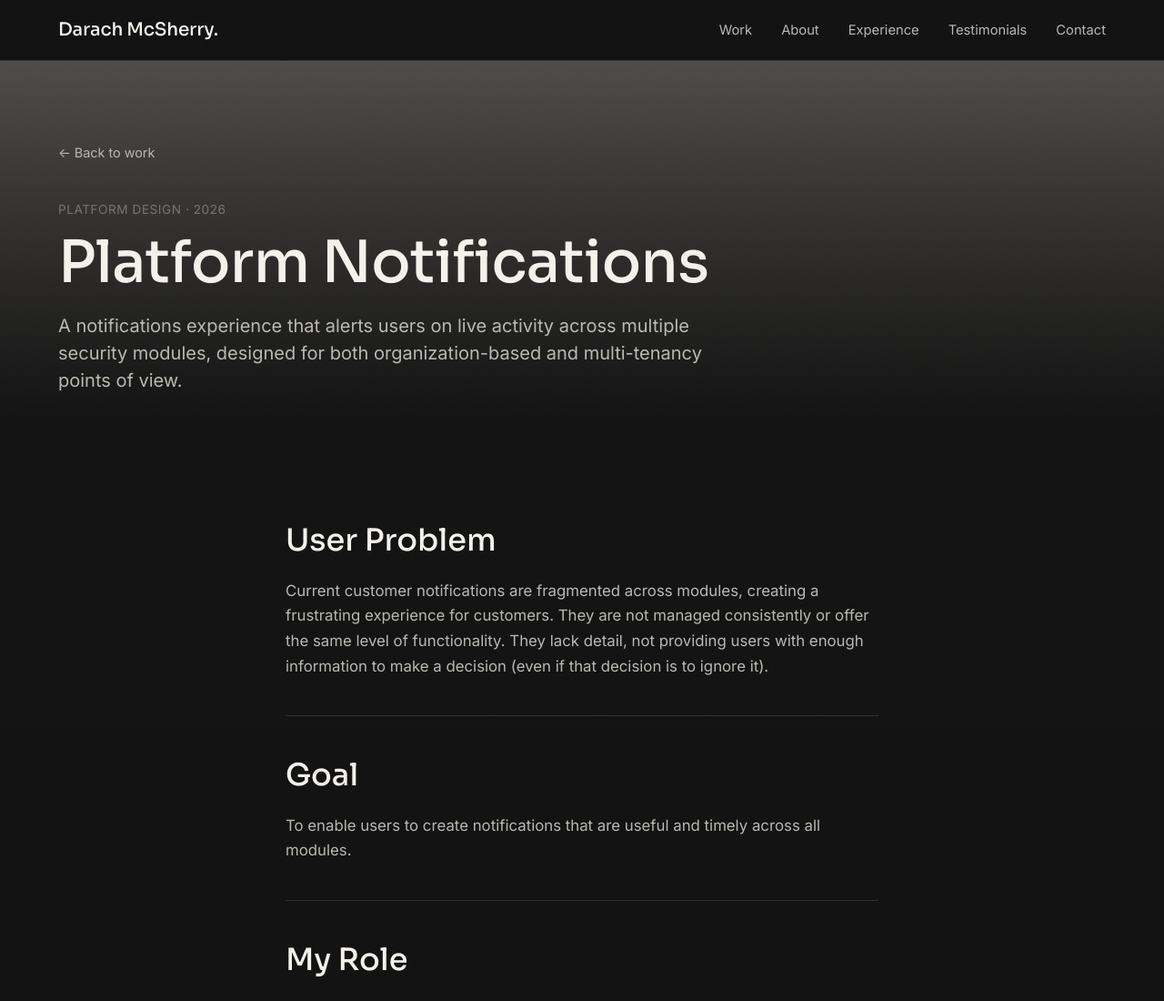
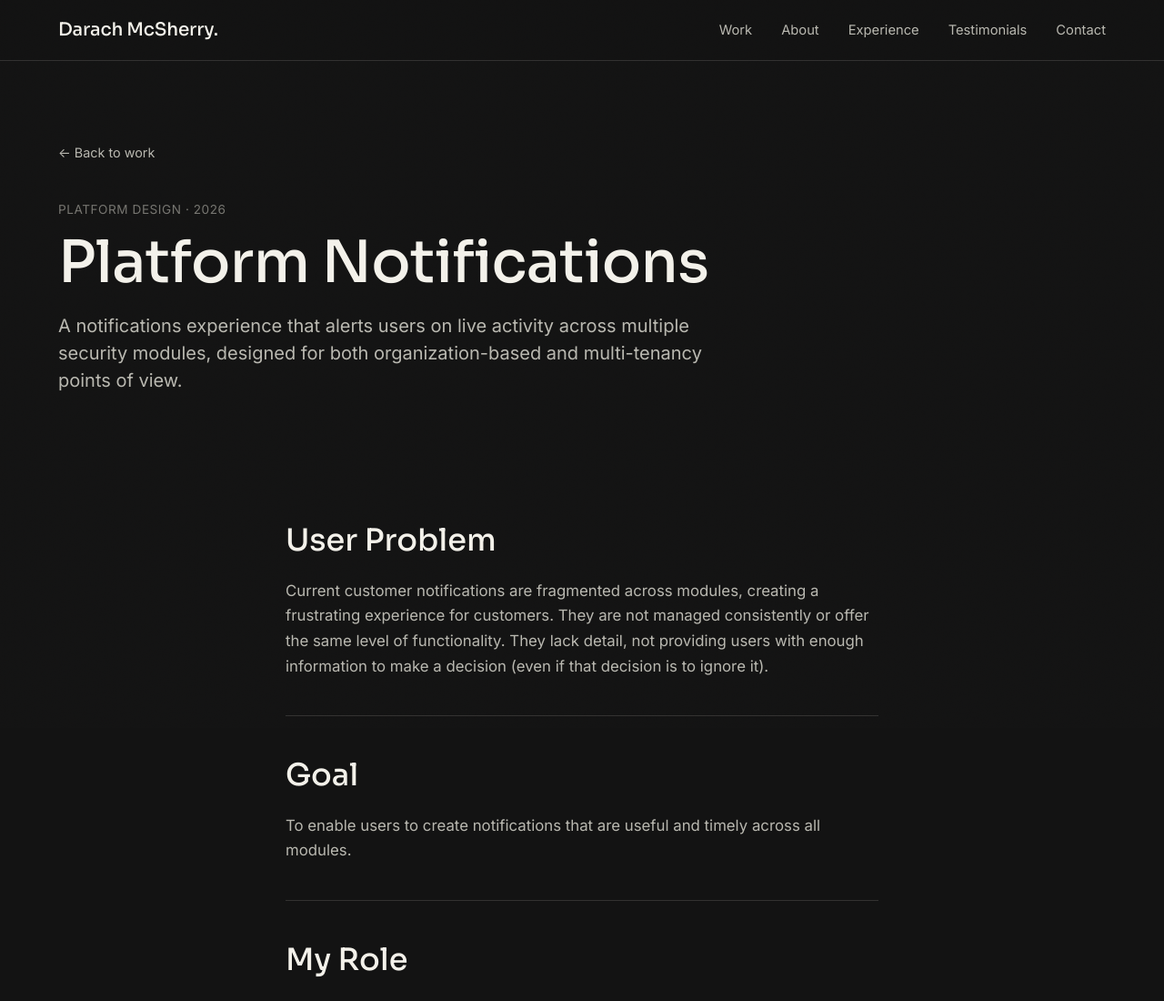
Before and after one commit to daz43/darachmcsherry.com, a plain HTML site: page case-studies/platform-notifications.html in a window 1280 px wide. Shown: the top 1100 px of the page at 91% size. Drawn offline with Linux system fonts and the light colour scheme.

Commit message:
gradient removed from case studies

```diff
--- a/styles.css
+++ b/styles.css
@@ -445,7 +445,6 @@ section { padding: clamp(64px, 10vw, 120px) clamp(20px, 5vw, 64px); }
 
 .case-hero {
   padding: clamp(48px, 8vw, 88px) clamp(20px, 5vw, 64px) clamp(56px, 8vw, 96px);
-  background: linear-gradient(180deg, color-mix(in srgb, var(--tint, var(--bg-alt)) 28%, var(--bg) 72%), var(--bg) 85%);
 }
 
 .case-hero-inner { max-width: 780px; }
```
